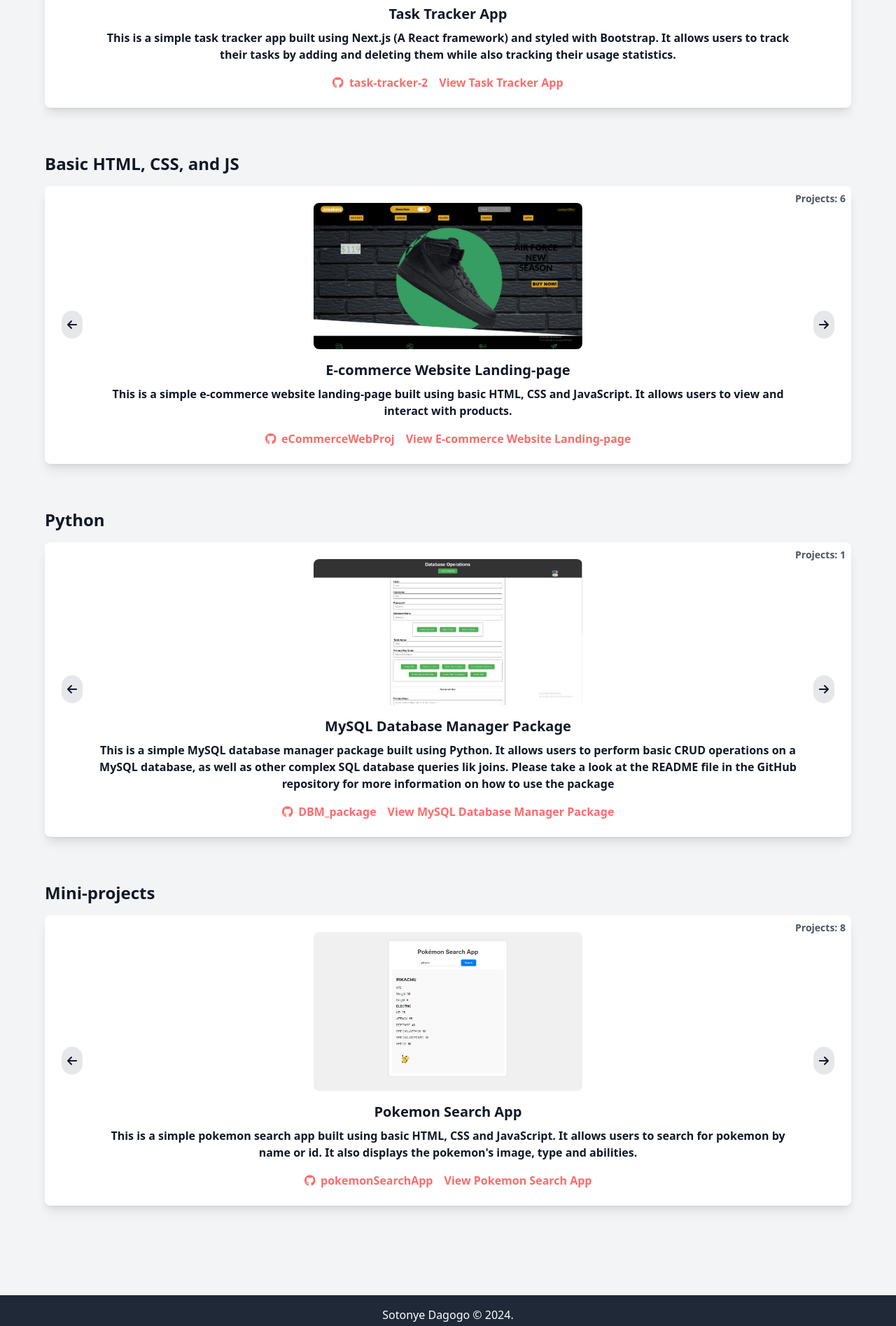
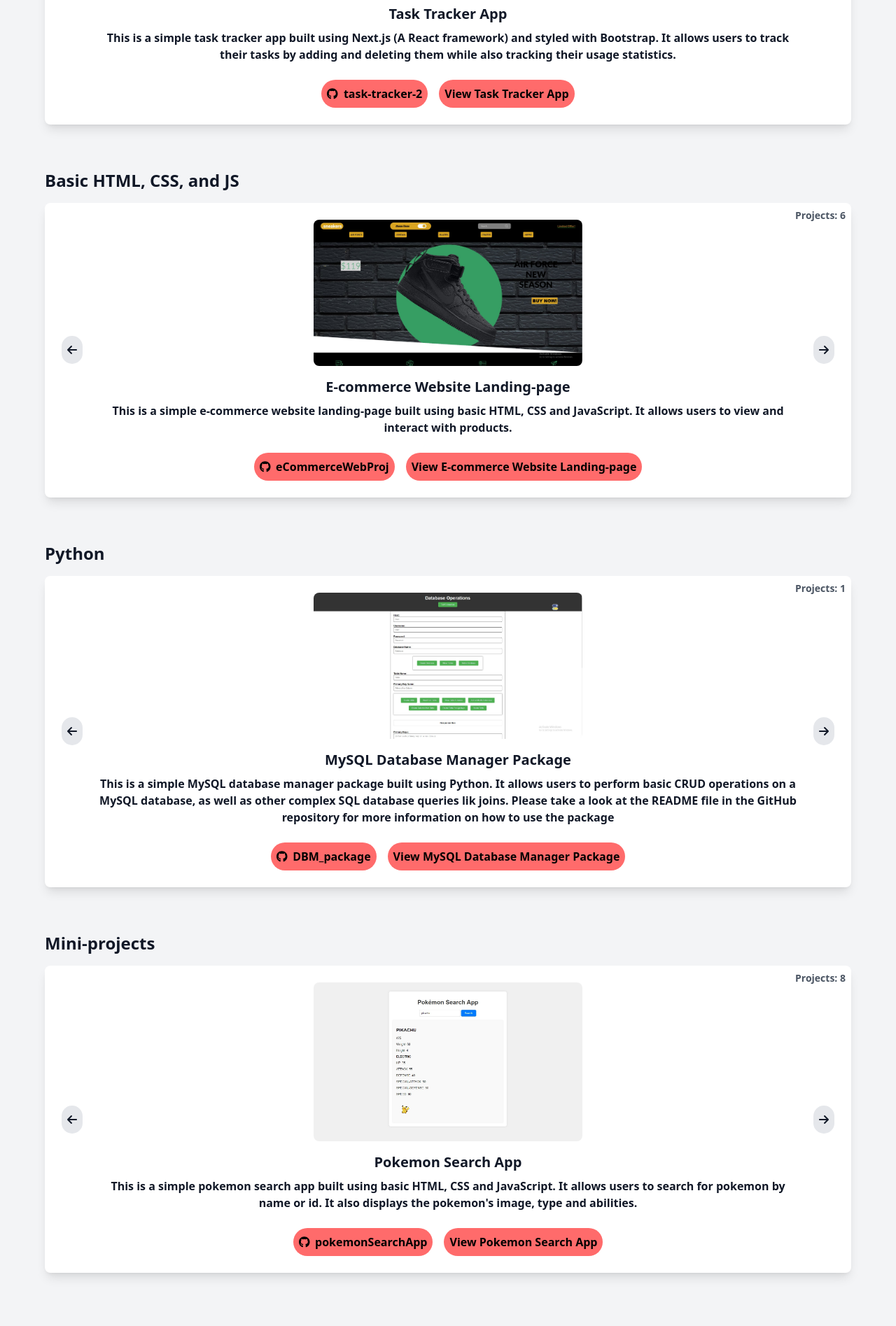
Before and after one commit to Sotonye0808/portfolio-website, an Angular app: page /projects in a window 1280 px wide. Shown: the part 465-2360 px from the top of the page at 70% size. Built offline with nearby package versions, Linux system fonts and the light colour scheme.

Commit message:
On branch main  Changes to be committed: 	modified:   src/app/pages/projects/projects.component.html 	modified:   src/app/pages/projects/projects.component.scss

```diff
--- a/src/app/pages/projects/projects.component.html
+++ b/src/app/pages/projects/projects.component.html
@@ -18,11 +18,11 @@
             <h4 class="text-xl font-bold mt-4">{{ frameworksLibrariesProjects[currentFrameworksLibrariesIndex].title }}</h4>
             <p class="mt-2 font-semibold">{{ frameworksLibrariesProjects[currentFrameworksLibrariesIndex].description }}</p>
             <div class="mt-4">
-              <a [href]="frameworksLibrariesProjects[currentFrameworksLibrariesIndex].githubLink" class="text-blue-500 hover:underline inline-flex items-center" target="_blank">
+              <a [href]="frameworksLibrariesProjects[currentFrameworksLibrariesIndex].githubLink" class="hover:underline inline-flex items-center" target="_blank">
                 <fa-icon [icon]="faGithub" class="mr-2"></fa-icon>
                 {{ frameworksLibrariesProjects[currentFrameworksLibrariesIndex].githubRepo }}
               </a>
-              <a [href]="frameworksLibrariesProjects[currentFrameworksLibrariesIndex].liveLink" class="text-blue-500 hover:underline inline-flex items-center ml-4" target="_blank">
+              <a [href]="frameworksLibrariesProjects[currentFrameworksLibrariesIndex].liveLink" class="hover:underline inline-flex items-center ml-4" target="_blank">
                 View {{ frameworksLibrariesProjects[currentFrameworksLibrariesIndex].title }}
               </a>
             </div>
@@ -48,11 +48,11 @@
             <h4 class="text-xl font-bold mt-4">{{ basicHtmlCssJsProjects[currentBasicHtmlCssJsIndex].title }}</h4>
             <p class="mt-2 font-semibold">{{ basicHtmlCssJsProjects[currentBasicHtmlCssJsIndex].description }}</p>
             <div class="mt-4">
-              <a [href]="basicHtmlCssJsProjects[currentBasicHtmlCssJsIndex].githubLink" class="text-blue-500 hover:underline inline-flex items-center" target="_blank">
+              <a [href]="basicHtmlCssJsProjects[currentBasicHtmlCssJsIndex].githubLink" class="hover:underline inline-flex items-center" target="_blank">
                 <fa-icon [icon]="faGithub" class="mr-2"></fa-icon>
                 {{ basicHtmlCssJsProjects[currentBasicHtmlCssJsIndex].githubRepo }}
               </a>
-              <a [href]="basicHtmlCssJsProjects[currentBasicHtmlCssJsIndex].liveLink" class="text-blue-500 hover:underline inline-flex items-center ml-4" target="_blank">
+              <a [href]="basicHtmlCssJsProjects[currentBasicHtmlCssJsIndex].liveLink" class="hover:underline inline-flex items-center ml-4" target="_blank">
                 View {{ basicHtmlCssJsProjects[currentBasicHtmlCssJsIndex].title }}
               </a>
             </div>
@@ -78,11 +78,11 @@
             <h4 class="text-xl font-bold mt-4">{{ pythonProjects[currentPythonIndex].title }}</h4>
             <p class="mt-2 font-semibold">{{ pythonProjects[currentPythonIndex].description }}</p>
             <div class="mt-4">
-              <a [href]="pythonProjects[currentPythonIndex].githubLink" class="text-blue-500 hover:underline inline-flex items-center" target="_blank">
+              <a [href]="pythonProjects[currentPythonIndex].githubLink" class="hover:underline inline-flex items-center" target="_blank">
                 <fa-icon [icon]="faGithub" class="mr-2"></fa-icon>
                 {{ pythonProjects[currentPythonIndex].githubRepo }}
               </a>
-              <a [href]="pythonProjects[currentPythonIndex].liveLink" class="text-blue-500 hover:underline inline-flex items-center ml-4" target="_blank">
+              <a [href]="pythonProjects[currentPythonIndex].liveLink" class="hover:underline inline-flex items-center ml-4" target="_blank">
                 View {{ pythonProjects[currentPythonIndex].title }}
               </a>
             </div>
@@ -108,11 +108,11 @@
             <h4 class="text-xl font-bold mt-4">{{ miniProjects[currentMiniProjectsIndex].title }}</h4>
             <p class="mt-2 font-semibold">{{ miniProjects[currentMiniProjectsIndex].description }}</p>
             <div class="mt-4" id="mini-projects_">
-              <a [href]="miniProjects[currentMiniProjectsIndex].githubLink" class="text-blue-500 hover:underline inline-flex items-center" target="_blank">
+              <a [href]="miniProjects[currentMiniProjectsIndex].githubLink" class="hover:underline inline-flex items-center" target="_blank">
                 <fa-icon [icon]="faGithub" class="mr-2"></fa-icon>
                 {{ miniProjects[currentMiniProjectsIndex].githubRepo }}
               </a>
-              <a [href]="miniProjects[currentMiniProjectsIndex].liveLink" class="text-blue-500 hover:underline inline-flex items-center ml-4" target="_blank">
+              <a [href]="miniProjects[currentMiniProjectsIndex].liveLink" class="hover:underline inline-flex items-center ml-4" target="_blank">
                 View {{ miniProjects[currentMiniProjectsIndex].title }}
               </a>
             </div>
--- a/src/app/pages/projects/projects.component.scss
+++ b/src/app/pages/projects/projects.component.scss
@@ -52,12 +52,17 @@
   }
 
   a {
-    color: #ff6b6b;
+    background-color: #ff6b6b;
+    color: black;
     font-weight: bold;
+    margin-top: 0.5rem;
+    padding: 0.5rem;
+    border-radius: 30px;
     transition: color 0.3s ease-in-out;
 
     &:hover {
-      color: goldenrod;
+      background-color: goldenrod;
       text-decoration: none;
+      transition: color 0.3s ease-in-out;
     }
   }
```
